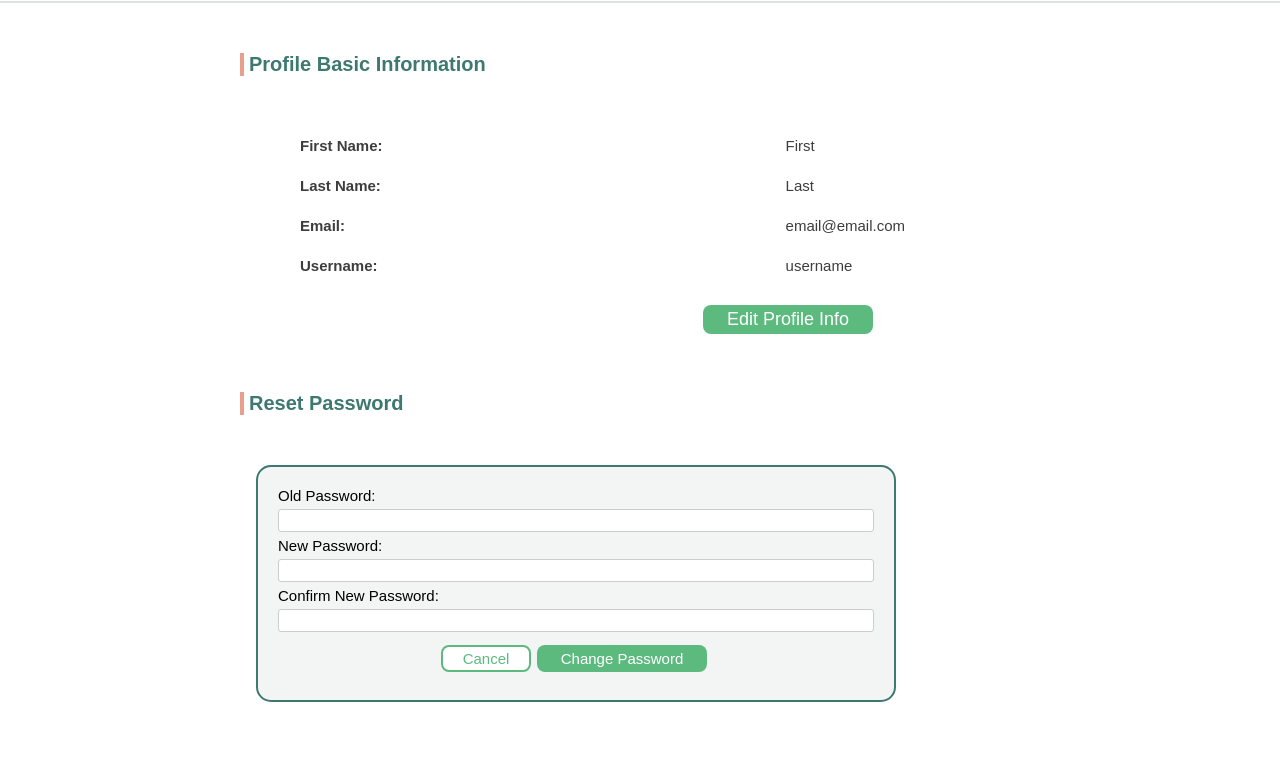
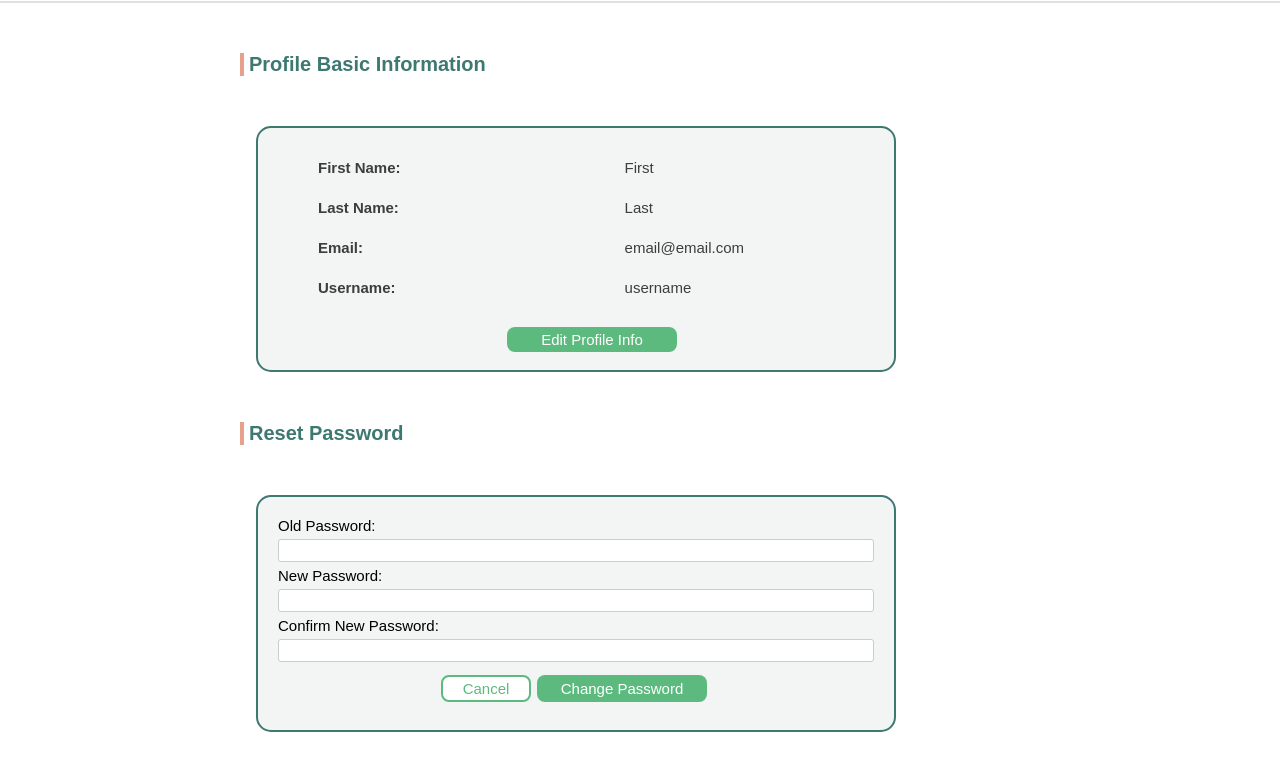
Before and after one commit to Cindyzhang977/expense, a React app: page /manage-profile in a window 1280 px wide. Shown: the part 51-813 px from the top of the page. Built offline with nearby package versions, Linux system fonts and the light colour scheme.

Commit message:
css fix profile page

```diff
--- a/src/profile.css
+++ b/src/profile.css
@@ -17,6 +17,7 @@ form {
 
 .non-input {
   margin-bottom: 23px;
+  margin-right: 100px;
 }
 
 .profile-info {
@@ -31,6 +32,7 @@ form {
     flex: 2;
     display: flex;
     justify-content: space-between;
+    position: relative;
 }
 
 .edit-buttons {
@@ -38,6 +40,7 @@ form {
     display: flex;
     flex-direction: column;
     margin: 5px;
+    position: relative;
 }
 
 .form-container {
@@ -53,22 +56,33 @@ form {
   min-width: 90px;
 }
 
-#profile-form {
-  margin-right: 135px;
-}
-
 #to-edit {
   width: 170px;
 }
 
-@media screen and (min-width: 600px) {
+#profile-form-edit-buttons {
+  position: relative;
+  right: 110px;
+}
+
+#profile-info-section {
+  padding-top: 20px;
+  padding-bottom: 10px;
+  margin-right: 20%;
+  margin-left: 20%;
+}
+
+@media screen and (min-width: 300px) and (max-width: 1200px) {
+  .input {
+    max-width: 60%;
+  }
+}
+
+@media screen and (min-width: 700px) {
   .form-container > input {
     max-width: 300px;
   }
 
-    .info-items {
-      margin-left: 50px;
-    }
   .edit-buttons {
       flex-direction: row;
       justify-content: flex-end;
@@ -86,4 +100,14 @@ form {
   #change-pass {
     min-width: 170px;
   }
+
+  #profile-form-edit-buttons {
+    position: static;
   }
+
+  #profile-info-section {
+    max-width: 50%;
+    min-width: 350px;
+    margin-right: 375px;
+  }
+}
--- a/src/profile.js
+++ b/src/profile.js
@@ -19,26 +19,6 @@ class Profile extends React.Component {
     this.setState({email: infoList[2]});
     this.setState({username: infoList[3]});
   }
-
-  // changeFirstname(name) {
-  //   this.setState({firstname: name});
-  // }
-  //
-  // changeLastname(name) {
-  //   this.setState({lastname: name});
-  // }
-  //
-  // changeUsername(name) {
-  //   this.setState({username: name});
-  // }
-  //
-  // changeEmail(email) {
-  //   this.setState({email: email});
-  // }
-  //
-  // changePassword(password) {
-  //   this.setState({password: password});
-  // }
 
   render() {
     return (
@@ -64,7 +44,7 @@ class Profile extends React.Component {
 
 function ProfileInfo(props) {
   return (
-    <div id="profile-form">
+    <div>
       <p className="non-input">{props.firstname}</p>
       <p className="non-input">{props.lastname}</p>
       <p className="non-input">{props.email}</p>
@@ -108,13 +88,13 @@ class ProfileForm extends React.Component {
   render() {
     return (
       <div>
-        <form id="profile-form">
+        <form>
           <input type="text" name="firstname" value={this.state.firstname} onChange={this.onFirstnameChange.bind(this)} className="input"/><br />
           <input type="text" value={this.state.lastname} onChange={this.onLastnameChange.bind(this)} className="input"/><br />
           <input type="text" value={this.state.email} onChange={this.onEmailChange.bind(this)} className="input"/><br />
           <input type="text" value={this.state.username} onChange={this.onUsernameChange.bind(this)} className="input"/><br />
         </form>
-        <div className="edit-buttons">
+        <div className="edit-buttons" id="profile-form-edit-buttons">
           <button className="button" id="cancel" onClick={this.props.toInfo}>Cancel</button> <br />
           <button className="button edit" id="profile-edit" onClick={this.handleSubmit.bind(this)}>Edit</button>
         </div>
@@ -162,9 +142,9 @@ class ChangeProfileInfo extends React.Component {
     }
 
     return (
-      <div className="profile-info content">
+      <div className="profile-info form-container content" id="profile-info-section">
         <div className="info">
-          <div className="info-items">
+          <div>
             <p><strong>First Name:</strong></p>
             <p><strong>Last Name:</strong></p>
             <p><strong>Email:</strong></p>
```
Lines whose indentation alone changed are shown as unchanged.
